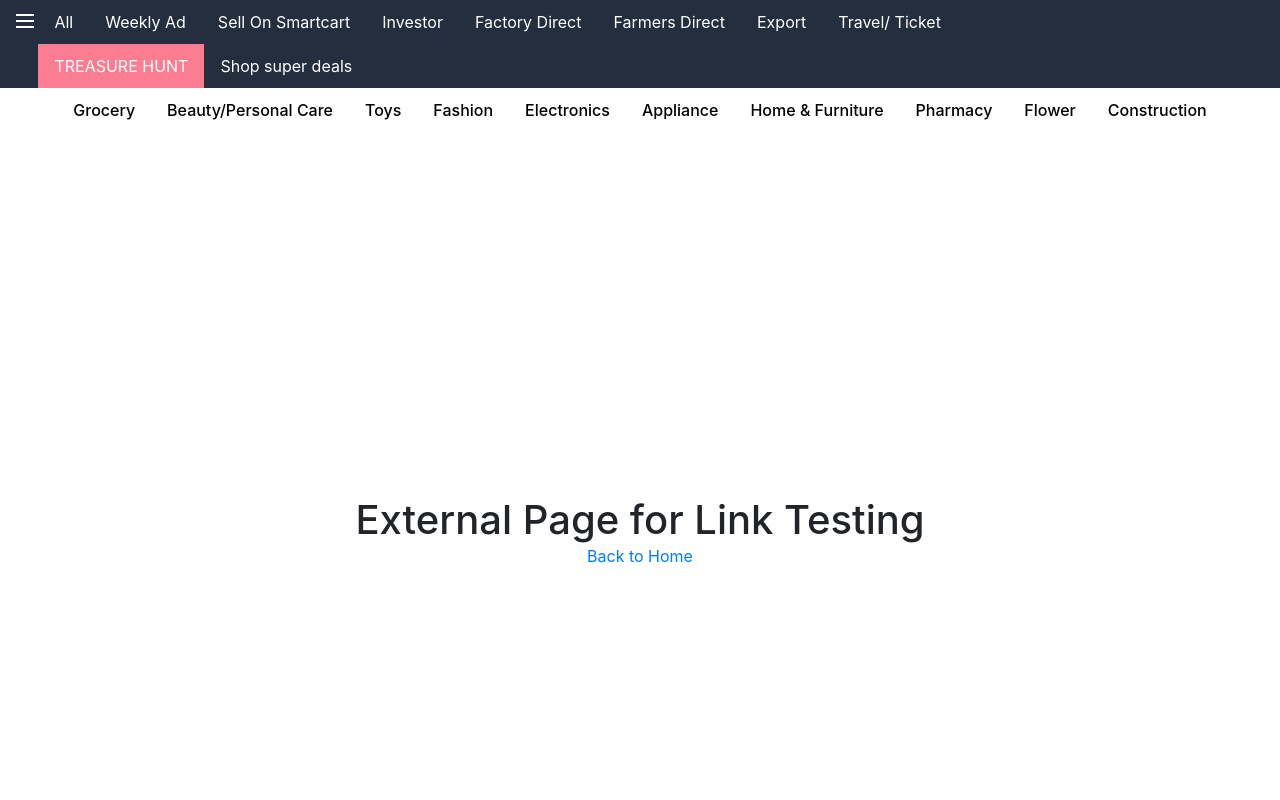
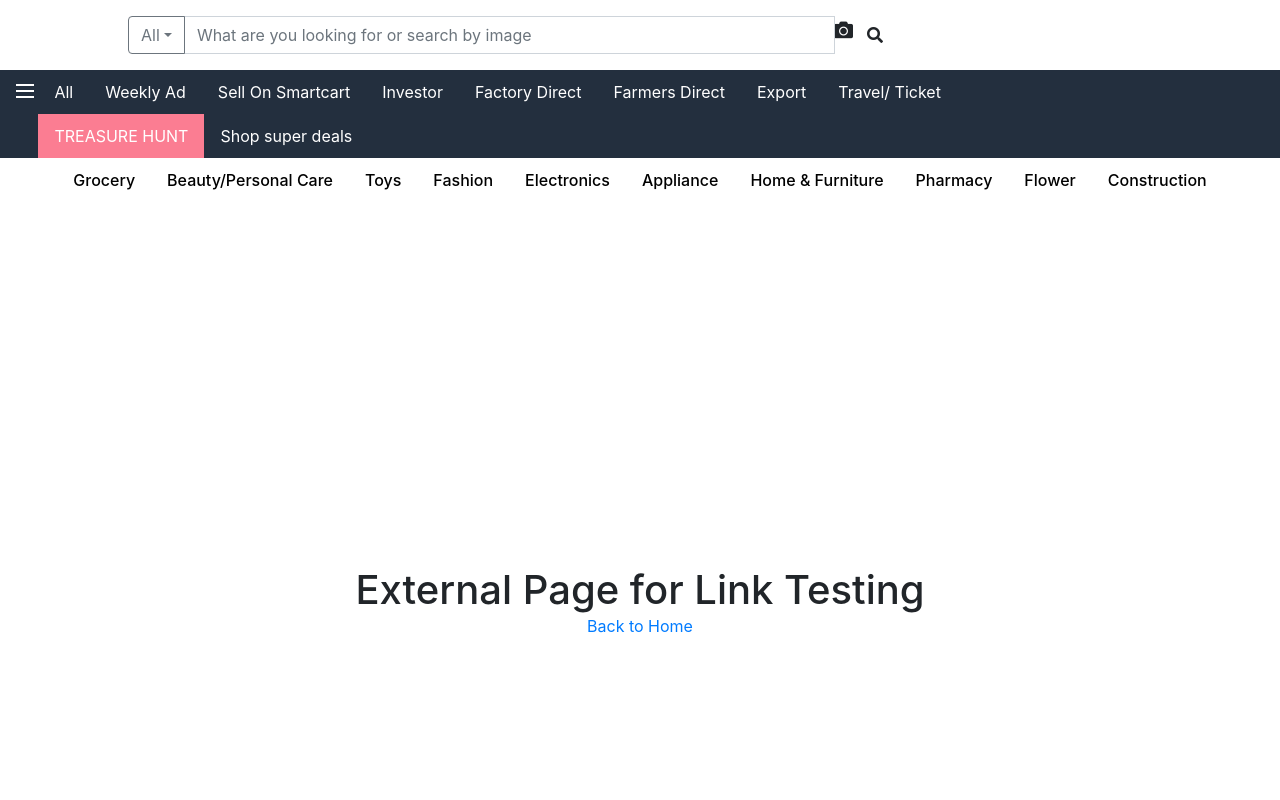
Before and after one commit to raihan-cse/tsl-smart-cart, a React (Create React App) app: page /ExternalPage in a window 1280 px wide. Shown: the top 800 px of the page. Built offline with nearby package versions, Linux system fonts and the light colour scheme.

Commit message:
main header start

```diff
--- a/src/App.js
+++ b/src/App.js
@@ -2,7 +2,7 @@ import { BrowserRouter as Router, Route, Switch } from 'react-router-dom';
 import Landing from './components/home/Landing'
 import NotFound from './components/pages/NotFound'
 import ExternalPage from './components/pages/ExternalPage'
-import Header from './components/header/Header';
+import HeaderWrapper from './components/header/HeaderWrapper';
 import 'bootstrap/dist/css/bootstrap.min.css';
 import './assets/css/style.css';
 import './assets/css/responsive.css';
@@ -14,17 +14,17 @@ function App() {
       <Router>
         <Switch>
           <Route exact path='/'>
-            <Header />
+            <HeaderWrapper />
             <Landing />
             <Footer />
           </Route>
           <Route path='/ExternalPage'>
-            <Header />
+            <HeaderWrapper />
             <ExternalPage />
             <Footer />
           </Route>
           <Route path='*'>
-            <Header />
+            <HeaderWrapper />
             <NotFound />
             <Footer />
           </Route>
--- a/src/assets/css/style.css
+++ b/src/assets/css/style.css
@@ -96,6 +96,41 @@ button:focus {
   margin-left: 8px;
 }
 
+
+/* header start */
+.main-header-wrapper {
+  display: flex;
+  flex-wrap: wrap;
+  justify-content: space-between;
+  align-items: center;
+
+}
+.header-logo-box {
+  flex: 0 0 10%;
+  max-width: 10%;
+}
+.header-search-box {
+  flex: 0 0 60%;
+  max-width: 60%;
+}
+.header-control-box {
+  flex: 0 0 30%;
+  max-width: 30%;
+}
+input[type="file"]::-webkit-file-upload-button {
+  visibility: hidden;
+  opacity: 0;
+
+}
+input[type="file"] {
+  font-size: 0;
+}
+input[type="file"]::before {
+  content: '\f030';
+  font-size: 19px;
+  font-family: "Font Awesome 5 Free";
+  font-weight: 900;
+}
 
 /* menu wrapper design start */
 .menu-wrapper {
--- a/src/components/header/Header.js
+++ b/src/components/header/Header.js
@@ -1,10 +1,16 @@
 import React from 'react'
-import MenuWrapper from './navbar/MenuWrapper'
+import Search from './Search'
 
 export default function Header() {
     return (
         <>
-            <MenuWrapper />
+        <div className="main-header-wrapper">
+            <div className="header-logo-box"></div>
+            <div className="header-search-box">
+            <Search />
+            </div>
+            <div className="header-control-box"></div>
+        </div>
         </>
     )
 }
--- /dev/null
+++ b/src/components/header/HeaderWrapper.js
@@ -0,0 +1,12 @@
+import React from 'react'
+import MenuWrapper from './navbar/MenuWrapper'
+import Header from './Header'
+
+export default function HeaderWrapper() {
+    return (
+        <>
+            <Header />
+            <MenuWrapper />
+        </>
+    )
+}
--- /dev/null
+++ b/src/components/header/Search.js
@@ -0,0 +1,29 @@
+import React from 'react'
+import { InputGroup, DropdownButton, Dropdown, FormControl, Button } from 'react-bootstrap'
+
+export default function Search() {
+    return (
+        <>
+            <div className="search-wrapper my-3">
+                <InputGroup className="mb-3">
+                    <DropdownButton
+                        as={InputGroup.Prepend}
+                        variant="outline-secondary"
+                        title="All"
+                        id="input-group-dropdown-1"
+                    >
+                        <Dropdown.Item href="#link">Action</Dropdown.Item>
+                        <Dropdown.Item href="#link">Another action</Dropdown.Item>
+                        <Dropdown.Item href="#link">Something else here</Dropdown.Item>
+                        <Dropdown.Item href="#link">Separated link</Dropdown.Item>
+                    </DropdownButton>
+                    <FormControl aria-describedby="basic-addon1" placeholder="What are you looking for or search by image"/>
+                    <InputGroup.Append>
+                    <input type="file" name="a" />
+                        <Button type="submit" variant=""><i class="fas fa-search"></i></Button>
+                    </InputGroup.Append>
+                </InputGroup>
+            </div>
+        </>
+    )
+}
```
